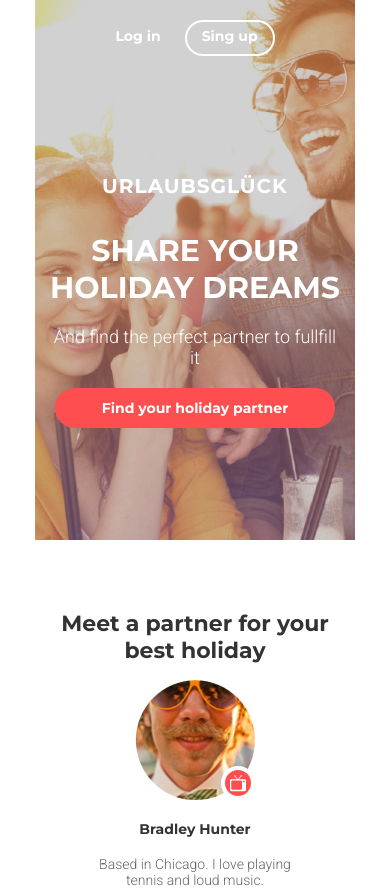
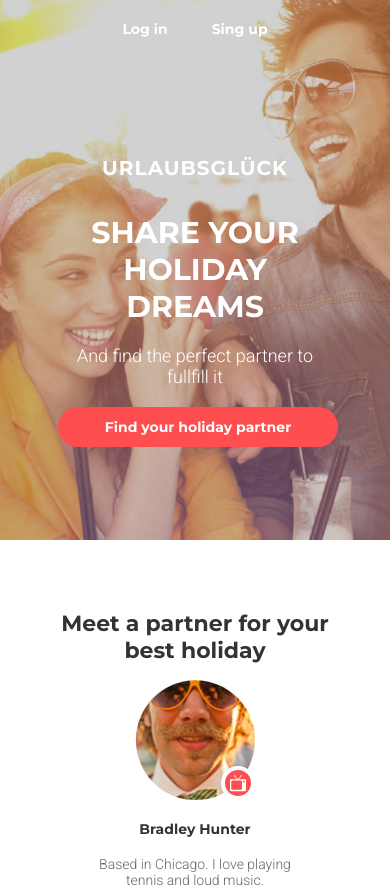
Before and after one commit to Ponomarov-Vadim/goit-fe-course, a plain HTML site: page html-css/module-08/index.html in a window 390 px wide. Shown: the top 891 px of the page. Drawn offline with Linux system fonts and the light colour scheme.

Commit message:
refresh small details

```diff
--- a/html-css/module-08/css/style.css
+++ b/html-css/module-08/css/style.css
@@ -40,11 +40,8 @@ a {
   text-decoration: none;
 }
 
-/* font-family: 'Roboto', sans-serif;
-font-family: 'Montserrat', sans-serif; */
-
 .wrapper {
-  width: 320px;
+  width: 302px;
   min-height: 540px;
   padding: 0 14px;
   margin: auto;
@@ -53,9 +50,9 @@ font-family: 'Montserrat', sans-serif; */
 header {
   position: relative;
   min-height: 540px;
-  width: 320px;
+  width: 100%;
   margin: auto;
-  background-image: url(../img/header_image_mobile320.jpg);
+  background-image: url(../img/header_image1440.jpg);
   background-repeat: no-repeat;
   background-position: center;
   background-size: cover;
@@ -96,36 +93,22 @@ header {
   font-family: 'Montserrat', sans-serif;
   font-size: 14px;
   font-weight: 700;
-  line-height: 28px;
-  transition: color .3s linear;
+  border: 2px solid transparent;
+  border-radius: 50px;
+  padding: 10px 18px;
+  line-height: 1;
+  box-sizing: border-box;
+  transition: all .3s linear;
 }
 
 .authorize-link:hover {
-  color: #ff4e50;
-  transition: color .3s linear;
+  border: 2px solid #fff;
+  text-decoration: none;
 }
 
-.sign-up:hover {
-  border-color: #ff4e50;
-  color: #ff4e50;
-  transition: color, border-color .3s linear;
-}
-
-.log-in {
+.authorize {
   display: inline-block;
   text-align: center;
-  margin-right: 20px;
-}
-
-.sign-up {
-  display: inline-block;
-  text-align: center;
-  width: 90px;
-  height: 36px;
-  border: 2px solid #ffffff;
-  background-color: transparent;
-  border-radius: 25px;
-  transition: color, border-color .3s linear;
 }
 
 .site-logo {
@@ -146,7 +129,6 @@ header {
   color: #ffffff;
   font-family: 'Montserrat', sans-serif;
   font-size: 30px;
-  /* for media */
   font-weight: 700;
   text-transform: uppercase;
 }
@@ -156,7 +138,6 @@ header {
   color: #ffffff;
   font-family: 'Roboto', sans-serif;
   font-size: 18px;
-  /* for media */
   font-weight: 300;
 }
 
@@ -169,6 +150,14 @@ header {
   margin: 0 auto;
   text-align: center;
   width: 220px;
+}
+
+.partner-img {
+  position: relative;
+  width: 120px;
+  height: 120px;
+  margin: auto;
+  overflow: hidden;
 }
 
 .partner-section-header {
@@ -193,38 +182,36 @@ header {
   font-weight: 300;
 }
 
-.header-button {
+.site-button {
   display: block;
   margin: 0 auto;
-  color: #ffffff;
   font-family: 'Montserrat', sans-serif;
   font-size: 14px;
   font-weight: 700;
   min-width: 280px;
-  /*  for media */
   height: 40px;
-  background-color: #ff4e50;
   border-radius: 30px;
-  border: none;
+  border: 2px solid #ff4e50;
   outline: none;
   cursor: pointer;
 }
 
+.header-button {
+  background-color: #ff4e50;
+  color: #ffffff;
+  transition: bacground-color, color .3s linear;
+}
+
+.header-button:hover,
+.header-button:focus {
+  background-color: rgba(255, 255, 255, 0.7);
+  color: #ff4e50;
+  transition: bacground-color, color .3s linear;
+}
+
 .partners-button {
-  display: block;
-  margin: 0 auto;
   color: #ff4e50;
-  font-family: 'Montserrat', sans-serif;
-  font-size: 14px;
-  font-weight: 700;
-  min-width: 280px;
-  /* for media */
-  height: 40px;
-  border: 2px solid #ff4e50;
-  border-radius: 30px;
   background-color: #ffffff;
-  outline: none;
-  cursor: pointer;
   transition: bacground-color, color .3s linear;
 }
 
@@ -236,12 +223,6 @@ header {
 }
 
 /* ICON */
-.partner-img {
-  position: relative;
-  width: 120px;
-  height: 120px;
-  margin: auto;
-}
 
 .partner-icon {
   display: block;
--- a/html-css/module-08/index.html
+++ b/html-css/module-08/index.html
@@ -19,26 +19,24 @@
         <section class="header-content">
           <div class="site-header">
             <div class="authorize">
-          <div class="log-in">
               <a href="#" class="authorize-link">Log in</a>
-          </div>
-          <div class="sign-up">
+
               <a href="#" class="authorize-link">Sing up</a>
-          </div>
             </div>
             <h1 class="site-logo">urlaubsglück</h1>
           </div>
           <div class="header-content-section">
             <h2 class="header-section">Share your holiday dreams</h2>
-        <p class="header-text">And find the perfect partner to fullfill it</p>
-        <button class="header-button">Find your holiday partner</button>
+            <p class="header-text">
+              And find the perfect partner to fullfill it
+            </p>
+            <button class="header-button site-button">Find your holiday partner</button>
           </div>
         </section>
       </div>
     </header>
     <main>
       <section class="partner-section wrapper">
-
         <h3 class="partner-section-header">
           Meet a partner for your best holiday
         </h3>
@@ -113,7 +111,7 @@
             </p>
           </li>
         </ul>
-        <button class="partners-button">See other partners</button>
+        <button class="partners-button  site-button">See other partners</button>
       </section>
     </main>
   </body>
```
Lines whose indentation alone changed are shown as unchanged.
